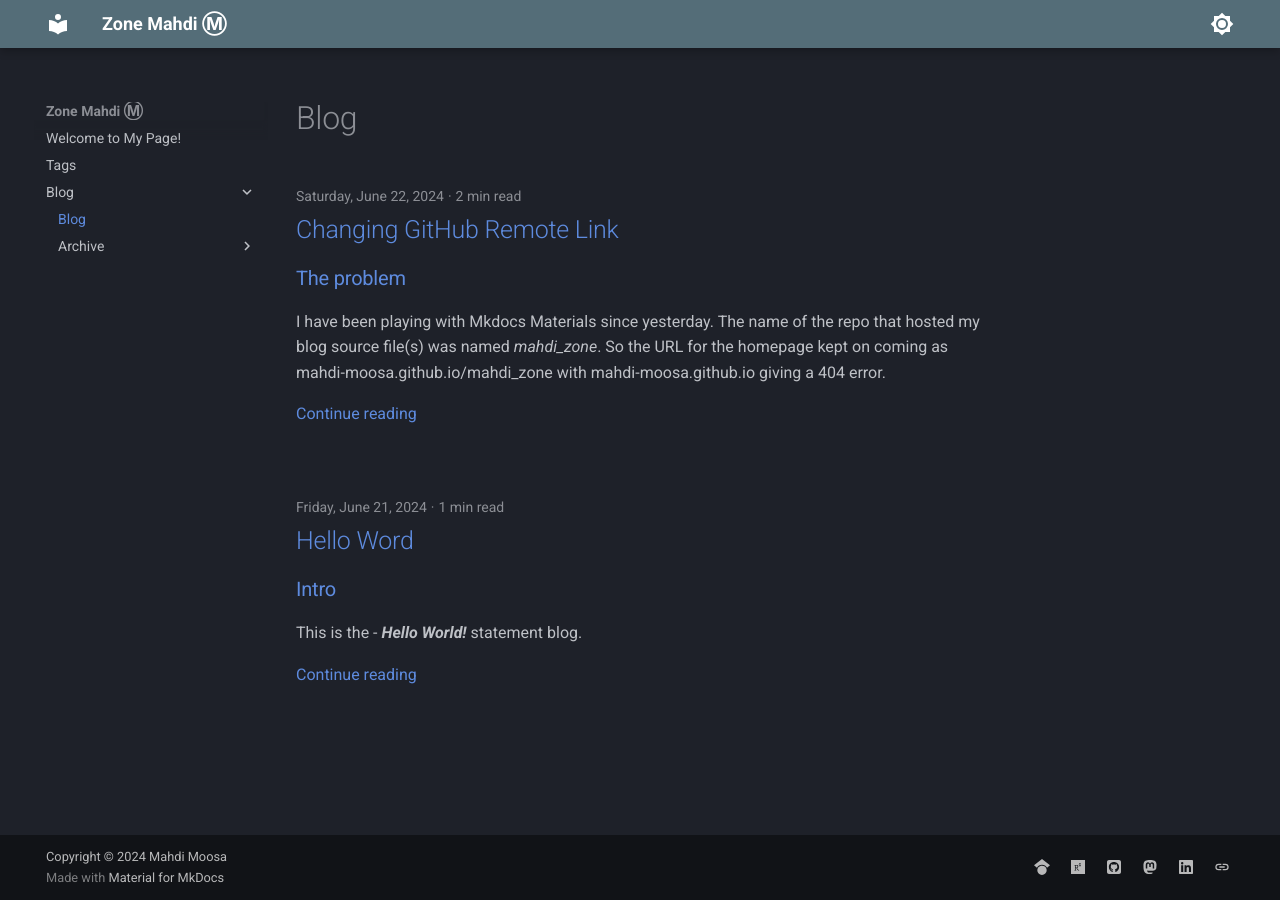
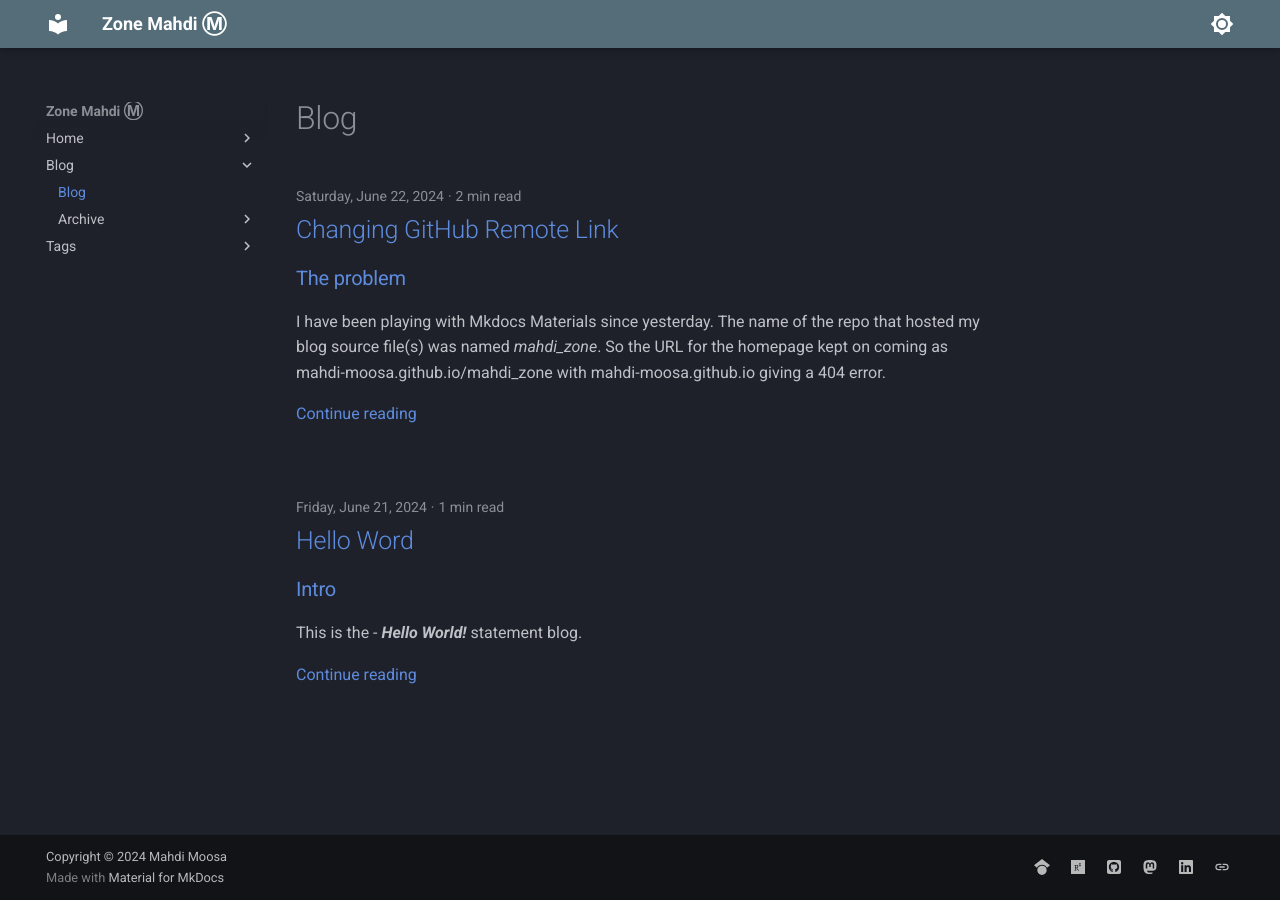
Before and after one commit to Mahdi-Moosa/mahdi_zone, an MkDocs documentation site: the page built from docs/blog/index.md, in a window 1280 px wide. Built offline with MkDocs 1.6.1 and Material for MkDocs 9.7.7, drawn with Linux system fonts in a browser that asks for light colours; some of the changed lines change nothing that is shown.

Commit message:
navigation order fix.

```diff
--- a/mkdocs.yml
+++ b/mkdocs.yml
@@ -29,6 +29,14 @@ plugins:
   - tags:
       tags_file: tags.md
 
+nav:
+  - Home:
+    - index.md
+  - Blog:
+    - blog/index.md
+  - Tags:
+    - tags.md
+
 extra:
   social:
     - icon: fontawesome/brands/google-scholar
```
